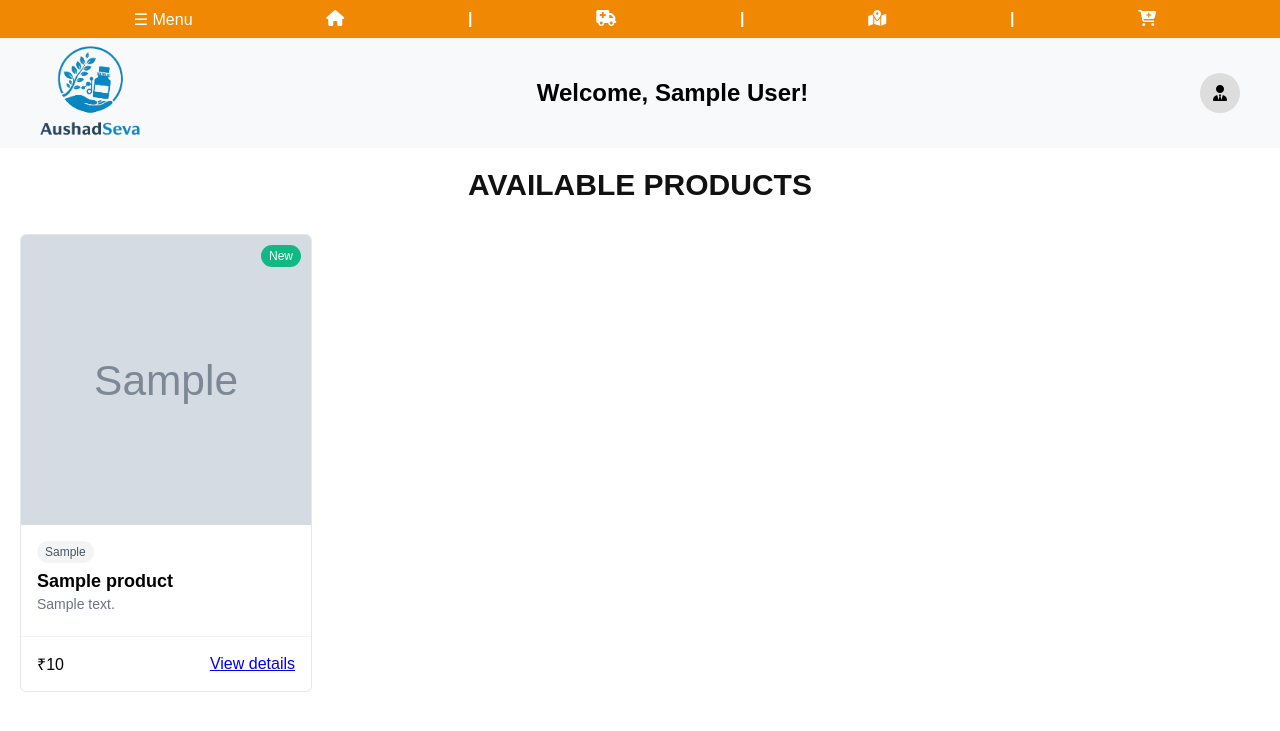
After one commit to Aniruddh-studio/Aushad-Seva, a PHP site: page /medicine.php in a window 1280 px wide. The commit adds this page. Shown: the top 731 px of the page. Run offline with PHP 8.4, Linux system fonts and the light colour scheme; the visitor is signed in with stand-in values (Sample User, id 1); tables that the repository leaves empty or names only in its code hold one stand-in row (values such as "Sample post"); grey boxes marked "Sample" are stand-in pictures.

Commit message:
Add files via upload

```diff
--- a/db.php
+++ b/db.php
@@ -8,9 +8,9 @@ $database = "miniproject"; // Ensure this database exists in MySQL
 $conn = new mysqli($host, $user, $password, $database);
 
 // Check connection
-if ($conn->connect_error) {
-    die("Connection failed: " . $conn->connect_error);
-} else {
-    echo "Database connected successfully!";
-}
+//if ($conn->connect_error) {
+    //die("Connection failed: " . $conn->connect_error);
+//} else {
+    //echo "Database connected successfully!";
+//}
 ?>
--- a/login.php
+++ b/login.php
@@ -19,7 +19,8 @@ if ($_SERVER["REQUEST_METHOD"] == "POST") {
         header("Location: index.php"); // Redirect to home page
         exit();
     } else {
-        echo "Invalid email or password.";
+        header("Location: error.html");
+        exit();
     }
 
     $stmt->close();
--- /dev/null
+++ b/medicine.php
@@ -0,0 +1,271 @@
+<!DOCTYPE html>
+<html lang="en">
+<head>
+    <meta charset="UTF-8">
+    <meta name="viewport" content="width=device-width, initial-scale=1.0">
+    <title>AushadSeva</title>
+    <link rel="icon" href="title-logo.png" type="image/icon type">
+    <link rel="stylesheet" href="style.css">
+    <link rel="stylesheet" href="https://cdnjs.cloudflare.com/ajax/libs/font-awesome/6.7.2/css/all.min.css">
+   <style>
+        .page-title {
+          font-size: 1.875rem;
+          font-weight: 700;
+          margin-bottom: 2rem;
+          color: #111;
+          text-align: center;
+          padding-top: 20px;
+        }
+        /* Product grid */
+        .product-grid {
+          display: grid;
+          grid-template-columns: repeat(1, 1fr);
+          gap: 1.5rem;
+          margin-left: 20px; /* Spacing from the left */
+          margin-right: 20px;
+        }
+
+        @media (min-width: 640px) {
+          .product-grid {
+            grid-template-columns: repeat(2, 1fr);
+          }
+        }
+
+        @media (min-width: 768px) {
+          .product-grid {
+            grid-template-columns: repeat(3, 1fr);
+          }
+        }
+
+        @media (min-width: 1024px) {
+          .product-grid {
+            grid-template-columns: repeat(4, 1fr);
+          }
+        }
+
+        /* Product card */
+        .product-card {
+          background-color: #fff;
+          border-radius: 6px;
+          border: 1px solid #e5e7eb;
+          overflow: hidden;
+          transition: all 0.3s ease;
+          display: flex;
+          flex-direction: column;
+        }
+
+        .product-card:hover {
+          box-shadow: 0 4px 6px rgba(0, 0, 0, 0.1);
+          transform: translateY(-2px);
+        }
+
+        /* Product image */
+        .product-image-container {
+          position: relative;
+          aspect-ratio: 1 / 1;
+          overflow: hidden;
+        }
+
+        .product-image {
+          width: 100%;
+          height: 100%;
+          object-fit: cover;
+          transition: transform 0.3s ease;
+        }
+
+        .product-card:hover .product-image {
+          transform: scale(1.05);
+        }
+
+        /* Product content */
+        .product-content {
+          padding: 1rem;
+          flex-grow: 1;
+        }
+
+        .product-title {
+          font-size: 1.125rem;
+          font-weight: 600;
+          margin-bottom: 0.25rem;
+          white-space: nowrap;
+          overflow: hidden;
+          text-overflow: ellipsis;
+        }
+
+        .product-description {
+          font-size: 0.875rem;
+          color: #6b7280;
+          display: -webkit-box;
+          -webkit-box-orient: vertical;
+          overflow: hidden;
+          margin-bottom: 0.5rem;
+        }
+
+        /* Product footer */
+        .product-footer {
+          padding: 1rem;
+          display: flex;
+          justify-content: space-between;
+          align-items: center;
+          border-top: 1px solid #f3f4f6;
+        }
+
+        /* Badge styles */
+        .badge {
+          position: absolute;
+          top: 10px;
+          right: 10px;
+          background-color: #10b981;
+          color: white;
+          padding: 0.25rem 0.5rem;
+          border-radius: 9999px;
+          font-size: 0.75rem;
+          font-weight: 500;
+        }
+
+        .category-badge {
+          display: inline-block;
+          background-color: #f3f4f6;
+          color: #4b5563;
+          padding: 0.25rem 0.5rem;
+          border-radius: 9999px;
+          font-size: 0.75rem;
+          font-weight: 500;
+          margin-bottom: 0.5rem;
+        }
+    </style>
+</head>
+<body>
+    <?php
+    session_start();
+
+    // Check if the user is logged in
+    if (!isset($_SESSION['user_id'])) {
+        header("Location: login.html"); // Redirect to login if not logged in
+        exit();
+    }
+
+    include 'db.php';
+
+    // Fetch user details from the database
+    $user_id = $_SESSION['user_id'];
+    $sql = "SELECT name FROM users WHERE id = ?";
+    $stmt = $conn->prepare($sql);
+    $stmt->bind_param("i", $user_id);
+    $stmt->execute();
+    $result = $stmt->get_result();
+    $user = $result->fetch_assoc();
+    $stmt->close();
+
+    // Fetch products from the database
+    $products_sql = "SELECT * FROM products";
+    $products_result = $conn->query($products_sql);
+
+    $conn->close();
+    ?>
+
+    <script src="script.js"></script>
+    <header>
+        <div class="navbar">
+
+        <div class="nav-menu" onclick="toggleMenu()">☰ Menu</div>
+    <ul class="menu" id="menu">
+        <li><a href="index.php"><i class="fa-solid fa-house"></i> Home</i></a></li>
+        <li><a href="about.php"><i class="fa-solid fa-info"></i>  About</a></li>
+        <li><a href="medicine.php"><i class="fa-solid fa-truck-medical"></i> Medicines</a></li>
+        <li><a href="location.html"><i class="fa-solid fa-location-dot"></i> Location</a></li>
+        <li><a href=""><i class="fa-solid fa-cart-plus"></i> Cart</a></li>
+    </ul>
+
+            <div class="home" onclick="home()">
+            <i class="fa-solid fa-house"></i>
+
+        </div>
+            <div class="line">
+                <p>|</p>
+            </div>
+            <div class="medicine" onclick="medicine()">
+                <i class="fa-solid fa-truck-medical"></i>
+            </div>
+
+            <div class="line">
+                <p>|</p>
+            </div>
+            <div class="loc" onclick="loc()">
+                <i class="fa-solid fa-map-location-dot"></i>
+            </div>
+
+            <div class="line">
+                <p>|</p>
+            </div>
+            <div class="loc" onclick="cart()">
+            <i class="fa-solid fa-cart-plus"></i>
+            </div>
+        </div>
+        </div>
+
+
+
+        <div class="panel">
+            <div class="panel-logo" onclick="home()">
+                <div class="logo">
+                </div>
+            </div>
+            <h2>Welcome, <?php echo htmlspecialchars($user['name']); ?>!</h2>
+            <!-- Fixed user icon dropdown -->
+            <div class="panel-search">
+                <div class="user-icon" onclick="toggleUserDropdown()">
+                    <i class="fa-solid fa-user-tie"></i>
+                </div>
+                <div class="user-dropdown" id="userDropdown">
+                    <a href="logout.php" class="dropdown-item">Logout</a>
+
+                </div>
+            </div>
+        </div>
+    </header>
+
+    <h1 class="page-title">AVAILABLE PRODUCTS</h1>
+
+    <div class="product-grid">
+        <?php if ($products_result && $products_result->num_rows > 0): ?>
+            <?php while($product = $products_result->fetch_assoc()): ?>
+                <div class="product-card">
+                    <div class="product-image-container">
+                        <img src="<?php echo htmlspecialchars($product['image_url']); ?>" alt="<?php echo htmlspecialchars($product['name']); ?>" class="product-image">
+                        <?php if (isset($product['is_new']) && $product['is_new'] == 1): ?>
+                            <span class="badge">New</span>
+                        <?php endif; ?>
+                    </div>
+                    <div class="product-content">
+                        <span class="category-badge"><?php echo htmlspecialchars($product['category']); ?></span>
+                        <h3 class="product-title"><?php echo htmlspecialchars($product['name']); ?></h3>
+                        <p class="product-description"><?php echo htmlspecialchars($product['description']); ?></p>
+                    </div>
+                    <div class="product-footer">
+                        <span class="product-price">₹<?php echo htmlspecialchars($product['price']); ?></span>
+                        <a href="#" class="view-details">View details</a>
+                    </div>
+                </div>
+            <?php endwhile; ?>
+        <?php else: ?>
+            <!-- Fallback product if no products in database -->
+            <div class="product-card">
+                <div class="product-image-container">
+                    <img src="medicine.jpg" alt="Product Name" class="product-image">
+                    <span class="badge">New</span>
+                </div>
+                <div class="product-content">
+                    <span class="category-badge">trial</span>
+                    <h3 class="product-title">trial</h3>
+                    <p class="product-description">trial</p>
+                </div>
+                <div class="product-footer">
+                    <span class="product-price">trial</span>
+                    <a href="#" class="view-details">View details</a>
+                </div>
+            </div>
+        <?php endif; ?>
+    </div>
+</body>
+</html>
--- a/script.js
+++ b/script.js
@@ -4,19 +4,19 @@ function toggleMenu() {
 }
 
 function home() {
-  window.location.href = "index.html"
+  window.location.href = "index.php"
 }
 
 function medicine() {
-  window.location.href = "medicine.html"
+  window.location.href = "medicine.php"
 }
 
 function loc() {
   window.location.href = "location.html"
 }
 
-function log() {
-  window.location.href = "login.html"
+function cart() {
+  window.location.href = "cart.php"
 }
 
 // User dropdown functionality
```
Also changed, not shown: about.php (added, +160 -0 lines), cart.php (added, +93 -0 lines), error.html (added, +51 -0 lines), index.php (+19 -8 lines), location.html (+25 -10 lines), login.html (+24 -10 lines), register.html (+24 -9 lines), capsule.jpg (added), diclofenac.jpg (added), hero.jpg, injection.jpg (added), tablet.jpg (added).
